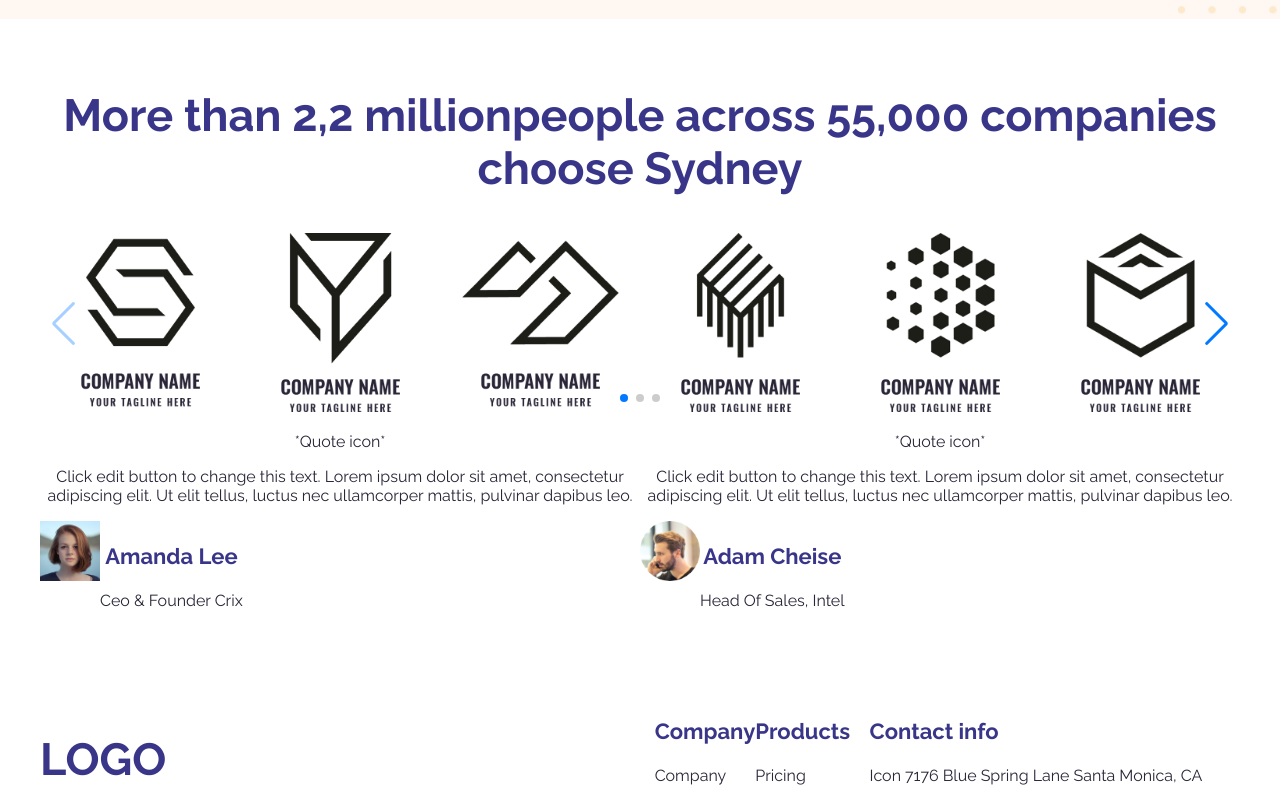
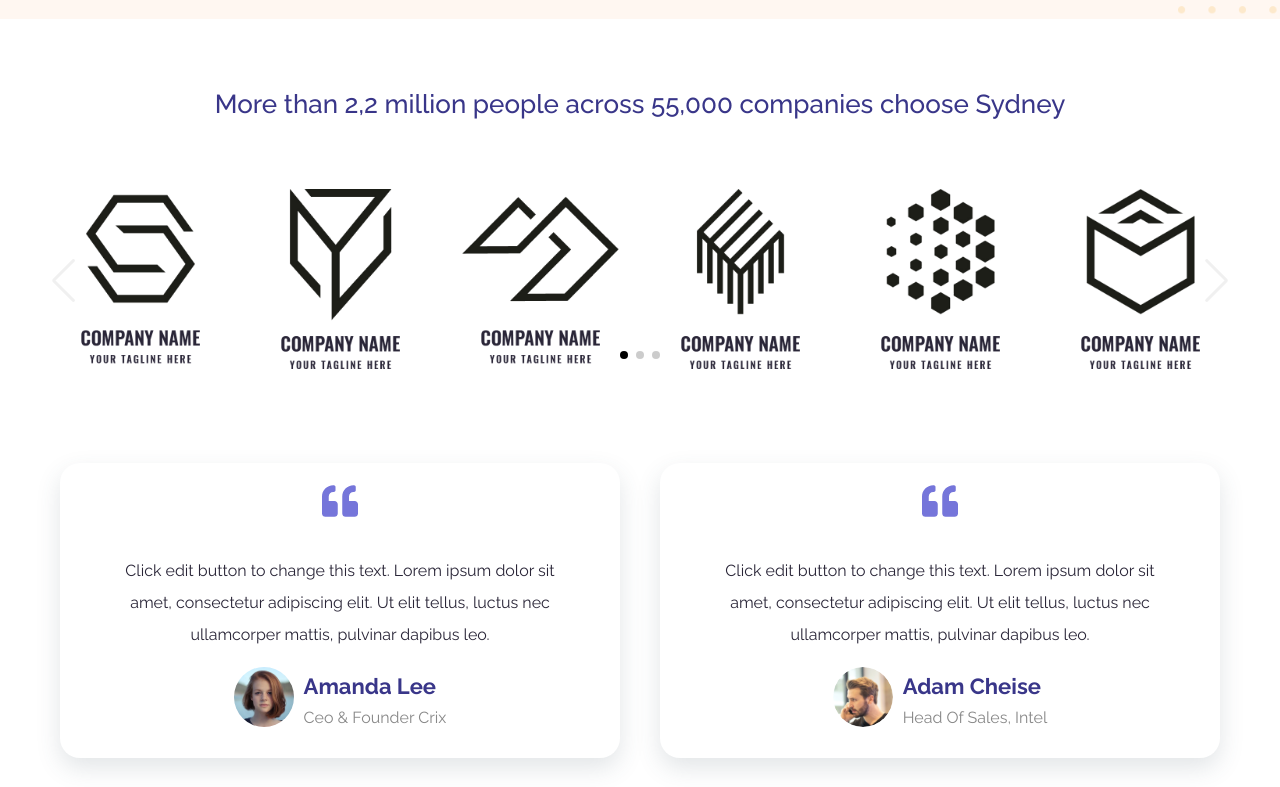
Before and after one commit to aspectum/react-frontend-sydney, a React (Create React App) app: page / in a window 1280 px wide. Shown: the part 5011-5798 px from the top of the page. Built offline with nearby package versions, Linux system fonts and the light colour scheme.

Commit message:
Testimonials: refined styling

```diff
--- a/src/components/Testimonials/Testimonials.css
+++ b/src/components/Testimonials/Testimonials.css
@@ -1,4 +1,6 @@
-.swiper-container {
+.testimonials .swiper-container {
+    margin-top: 70px;
+    margin-bottom: 70px;
     /* width: 100%; */
     /* height: 100%; */
     /*this gives the dimension of slider container*/
@@ -6,8 +8,78 @@
     /* overflow: hidden; */
     /*important parameter to not disrupt the container when slides increases in coverflow and other effect*/
 }
-.swiper-slide {
+.testimonials .swiper-slide {
     /* width:100px; */
     /* height:auto; */
     /*this one holds the dimension of each slides and can be changed according to the user wish*/
 }
+
+.swiper-pagination-bullet-active {
+	opacity: 1;
+	background: #000000;
+}
+
+.testimonials .swiper-button-prev, .swiper-button-next {
+	color: hsla(0,0%,93.3%,.9);
+}
+
+.testimonials .swiper-button-prev.swiper-button-disabled, .swiper-button-next.swiper-button-disabled {
+	opacity: 1;
+	cursor: auto;
+	pointer-events: none;
+}
+
+.testimonials.container {
+    width: 100%;
+    text-align: center;
+}
+
+.testimonials .card {
+    display: block;
+    padding: 20px 30px;
+    margin: 20px 20px;
+	background-color: #FFFFFF;
+    border-radius: 20px 20px 20px 20px;
+    box-shadow: 0px 10px 25px 0px rgba(58, 79, 97, 0.15);
+    line-height: 2rem;
+}
+
+.testimonials .quote-symbol {
+    font-size: 36px;
+}
+
+.testimonials .quote-text {
+    margin-left: 20px;
+    margin-right: 20px;
+}
+
+.testimonials .person {
+    display: inline-flex;
+    margin-left: auto;
+    margin-right: auto;
+    justify-content: center;
+    align-items: center;
+}
+
+.testimonials .who {
+    margin-left: 10px;
+    text-align: left;
+}
+
+.testimonials .who > h3 {
+    margin: 0;
+}
+
+.testimonials .who > p {
+    color: #888888;
+    font-weight: 400;
+    margin: 0;
+}
+
+.testimonials .portrait img {
+    border-radius: 50%;
+}
+
+.testimonials p {
+    margin-top: 0;
+}
--- a/src/components/Testimonials/Testimonials.js
+++ b/src/components/Testimonials/Testimonials.js
@@ -1,5 +1,7 @@
 import { Swiper, SwiperSlide } from 'swiper/react';
 import SwiperCore, { Navigation, Pagination, A11y } from 'swiper';
+import { FontAwesomeIcon } from '@fortawesome/react-fontawesome'
+import { faQuoteLeft } from '@fortawesome/free-solid-svg-icons';
 import 'swiper/swiper-bundle.css';
 import './Testimonials.css';
 import logo_1 from './company_logo_1.png'
@@ -18,13 +20,14 @@ SwiperCore.use([Navigation, Pagination, A11y]);
 // https://swiperjs.com/react/
 // https://swiperjs.com/demos/
 
+// Pagination is on top of slider
+
 function Testimonials() {
     return (
         <div className='section-wrapper'>
-            <div style={{width: "100%"}}> {/* Create appropriate class */}
-                <div className='tc'>
-                    <h2>More than 2,2 millionpeople across 55,000 companies choose Sydney</h2>
-                    <div>{/* Have to fix style */}
+            <div className='testimonials container'>
+                <h3 style={{fontSize: '26px', fontWeight: '500'}}>More than 2,2 million people across 55,000 companies choose Sydney</h3>
+                <div>
                     <Swiper
                         slidesPerView={6}
                         navigation
@@ -41,30 +44,29 @@ function Testimonials() {
                     </Swiper>
                 </div>
                 <div className='flex'>
-                        <div className='tc'>
-                            <p>*Quote icon*</p>
-                            <p>Click edit button to change this text. Lorem ipsum dolor sit amet, consectetur adipiscing elit. Ut elit tellus, luctus nec ullamcorper mattis, pulvinar dapibus leo.</p>
-                            <div className='flex'>
-                                <div>
+                    <div className='card'>
+                        <p className='quote-symbol'><FontAwesomeIcon icon={faQuoteLeft} color='#7575DA' /></p>
+                        <p className='quote-text'>Click edit button to change this text. Lorem ipsum dolor sit amet, consectetur adipiscing elit. Ut elit tellus, luctus nec ullamcorper mattis, pulvinar dapibus leo.</p>
+                        <div className='person'>
+                            <div className='portrait'>
                                 <img src={portrait_2} alt='' width='60px' height='60px'></img>
                             </div>
-                                <div>
+                            <div className='who'>
                                 <h3>Amanda Lee</h3>
                                 <p>Ceo & Founder Crix</p>
                             </div>
                         </div>
                     </div>
-                        <div className='tc'>
-                            <p>*Quote icon*</p>
-                            <p>Click edit button to change this text. Lorem ipsum dolor sit amet, consectetur adipiscing elit. Ut elit tellus, luctus nec ullamcorper mattis, pulvinar dapibus leo.</p>
-                            <div className='flex'>
-                                <div>
+                    <div className='card'>
+                        <p className='quote-symbol'><FontAwesomeIcon icon={faQuoteLeft} color='#7575DA' /></p>
+                        <p className='quote-text'>Click edit button to change this text. Lorem ipsum dolor sit amet, consectetur adipiscing elit. Ut elit tellus, luctus nec ullamcorper mattis, pulvinar dapibus leo.</p>
+                        <div className='person'>
+                            <div className='portrait'>
                                 <img src={portrait_1} alt='' width='60px' height='60px'></img>
                             </div>
-                                <div>
+                            <div className='who'>
                                 <h3>Adam Cheise</h3>
                                 <p>Head Of Sales, Intel</p>
-                                </div>
                             </div>
                         </div>
                     </div>
```
Lines whose indentation alone changed are shown as unchanged.
